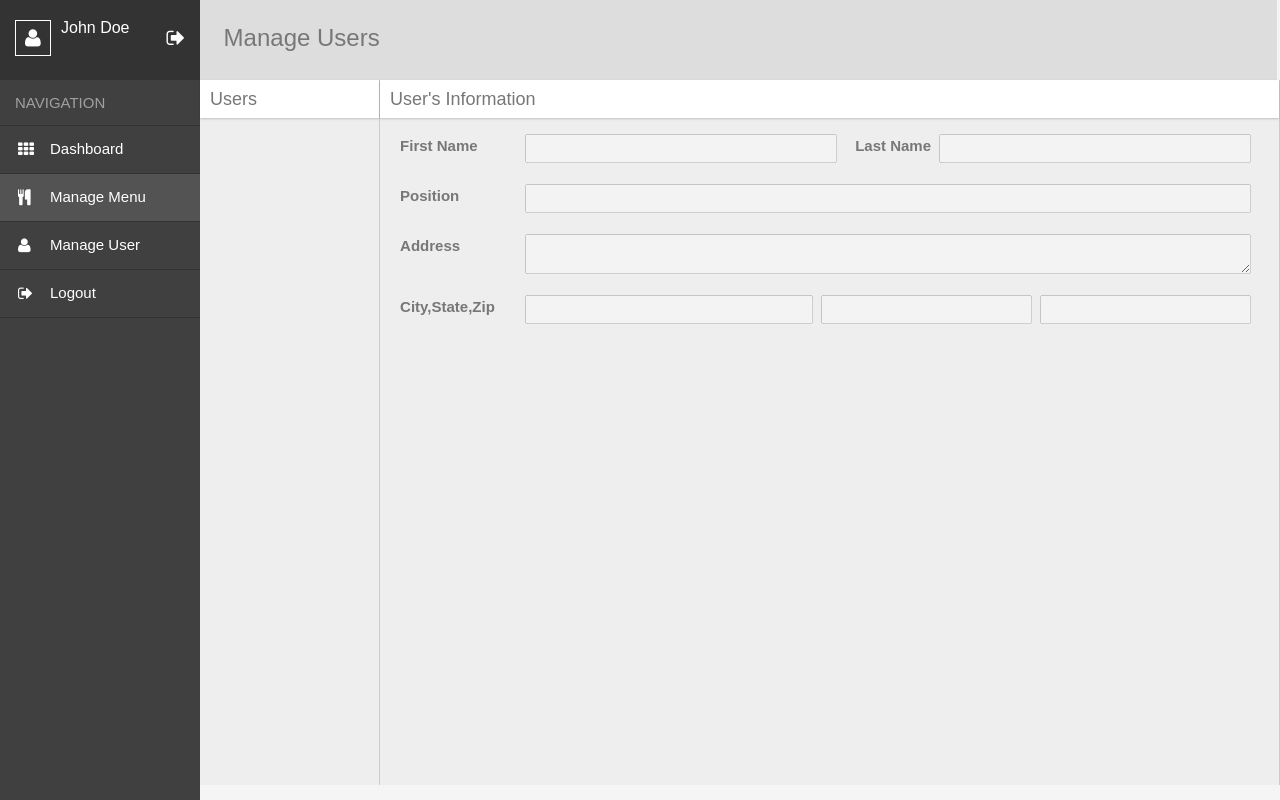
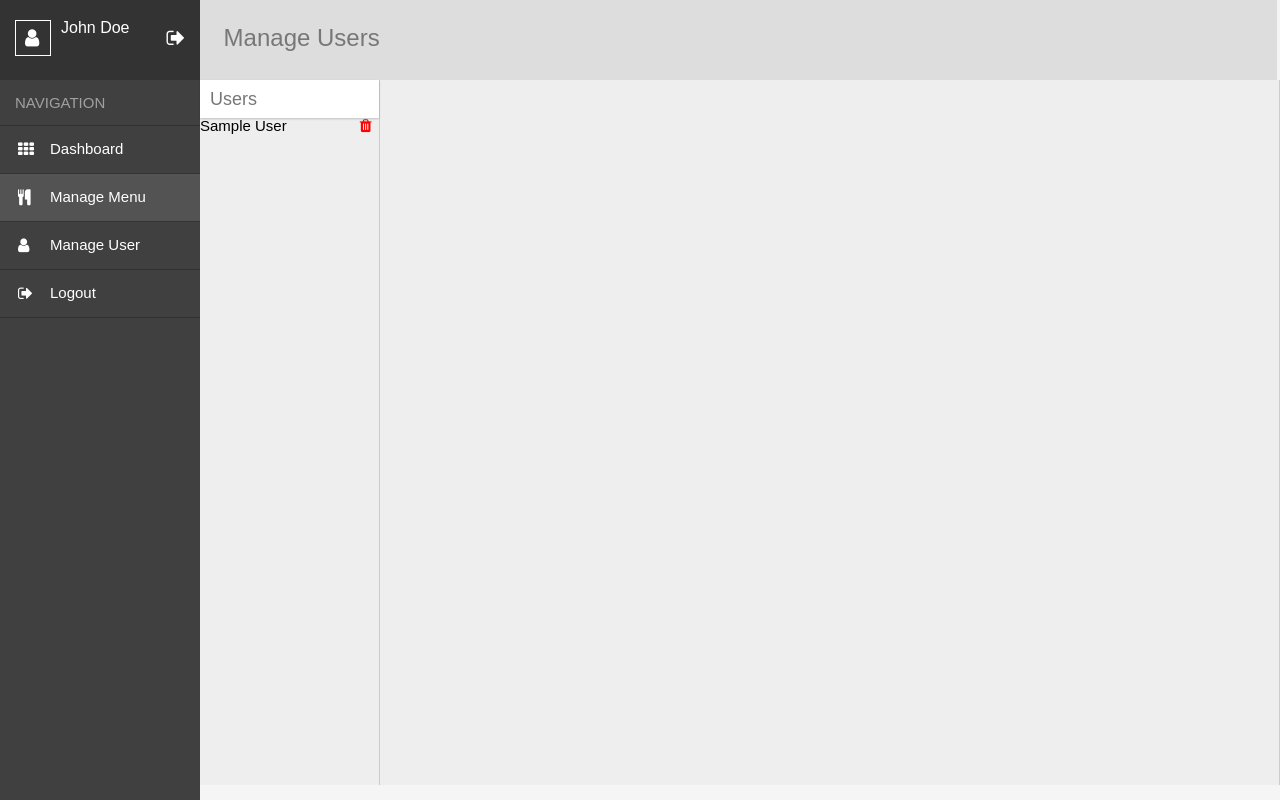
Before and after one commit to CS4-2016/resto, a PHP site: page /manage-users.php in a window 1280 px wide. Run offline with PHP 8.4, Linux system fonts and the light colour scheme; tables that the repository leaves empty or names only in its code hold one stand-in row (values such as "Sample post"); some libraries are stand-ins or nearby versions.

Commit message:
manage user function

```diff
--- a/css/style_alec.css
+++ b/css/style_alec.css
@@ -49,11 +49,7 @@ textarea {
    margin-top: -4px;
  }
 
- button {
-   padding: 5px 15px;
-   margin: 5px;
-   min-width: 100px
- }
+
 
  @media (max-width: 768px) {
    .form-group {
@@ -68,3 +64,10 @@ textarea {
      padding-left: 0;
    }
  }
+
+ .delete-icon{
+  margin-bottom: 6.5%;
+  margin-left: 5%;
+  float: right;
+  color: red;
+ }
--- a/css/style_godfrey.css
+++ b/css/style_godfrey.css
@@ -219,6 +219,9 @@ a .icon:hover{
 .manage-user h2{
     color: white;
 
+}
+.manage-user-link{
+  color:black;
 }
 
 .logout{
@@ -615,6 +618,7 @@ p.description_content{
 }
 
 
+
 /*
 ** Media Queries
 ***********************************************************/
--- a/head.php
+++ b/head.php
@@ -16,3 +16,5 @@
         <!-- Fonts -->
         <link rel="stylesheet" href="fonts/petit.css">
         <link rel="stylesheet" href="fonts/rogue.css">
+
+        <script src="https://ajax.googleapis.com/ajax/libs/jquery/3.1.1/jquery.min.js">
--- a/manage-users.php
+++ b/manage-users.php
@@ -1,16 +1,20 @@
+<?php
+  require_once("dbconn.php");
+  $db=new db();
+  $db->Connect();
+?>
+
 <!DOCTYPE html>
 <html>
 <head>
   <meta charset="UTF-8">
   <title>Flexbox Admin Template</title>
     <?php
-    require_once('head.php');
+      require_once('head.php');
     ?>
     <script src="js/prefixfree.min.js"></script>
-    <link rel="stylesheet" href="font-awesome-4.6.3/css/font-awesome.min.css">
     <link rel="stylesheet" href="css/style_godfrey.css">
-     <link rel="stylesheet" href="css/style_alec.css">
-
+    <link rel="stylesheet" href="css/style_alec.css">
 </head>
 
 <body style="height:100%;">
@@ -43,40 +47,31 @@
                   <div class="header">
                       Users
                   </div>
+                  <?php
+                    $sql="SELECT * FROM users";
+                    $db->Query($sql);
+
+                    if($db->result)
+                    {
+                      while($row=$db->result->fetch_assoc()){
+                    ?>
+                       <span><a class="manage-user-link" href="javascript: void(0)" onclick="getUserDetails(<?php echo $row['id'] ?>)"><?php echo $row['firstname']." ".$row['lastname']; ?></a><a class="" href="delete-user.php?id=<?php echo $row['id'] ?>"><i class="fa fa-trash fa-fw delete-icon"></i></a></span><br><br>
+                    <?php  }
+                    }
+                    ?>
               </div>
-              <div class="flex-information">
-                  <div class="header">
-                      User's Information
-                  </div>
-                    <article class="main-content">
-                      <div class="form-group">
-                        <label>First Name</label>
-                        <input name="textFname" class="input-control" disabled/>
-
-                        <label class="right-inline">Last Name</label>
-                        <input name="textLname" class="input-control" disabled/>
-                      </div>
-
-                      <div class="form-group">
-                        <label>Position</label>
-                        <input name="textPosition" class="input-control" style="flex: 6" disabled/>
-                      </div>
-
-                      <div class="form-group">
-                        <label>Address</label>
-                        <textarea class="input-control" name="textAddress" disabled> </textarea>
-                      </div>
-
-                      <div class="form-group">
-                        <label>City,State,Zip</label>
-                        <input name="textCity" class="input-control" style="flex: 6" disabled />
-                        <input name="textState" class="input-control" style="flex:1" disabled />
-                        <input name="textZip" class="input-control" style="flex:2" disabled />
-                      </div>
-                    </article>
+              <div class="flex-information user-info">
               </div>
             </div>
     </div>
 </div>
+
+<script>
+  function getUserDetails(id){
+    $.post('users-info.php', {id: id}, function(o){
+      $(".user-info").html(o);
+    });
+  }
+</script>
 </body>
 </html>
--- a/tables.php
+++ b/tables.php
@@ -8,6 +8,8 @@
 <html ng-app="resto">
 <head>
 	<?php require_once("head.php"); ?>
+	<link rel="stylesheet" href="css/style_ja.css">
+	<link rel="stylesheet" href="css/style_jae.css">
 </head>
 <body>
 	<nav class="nav-resto">
```
Also changed, not shown: delete-user.php (added, +15 -0 lines), users-info.php (added, +43 -0 lines).
